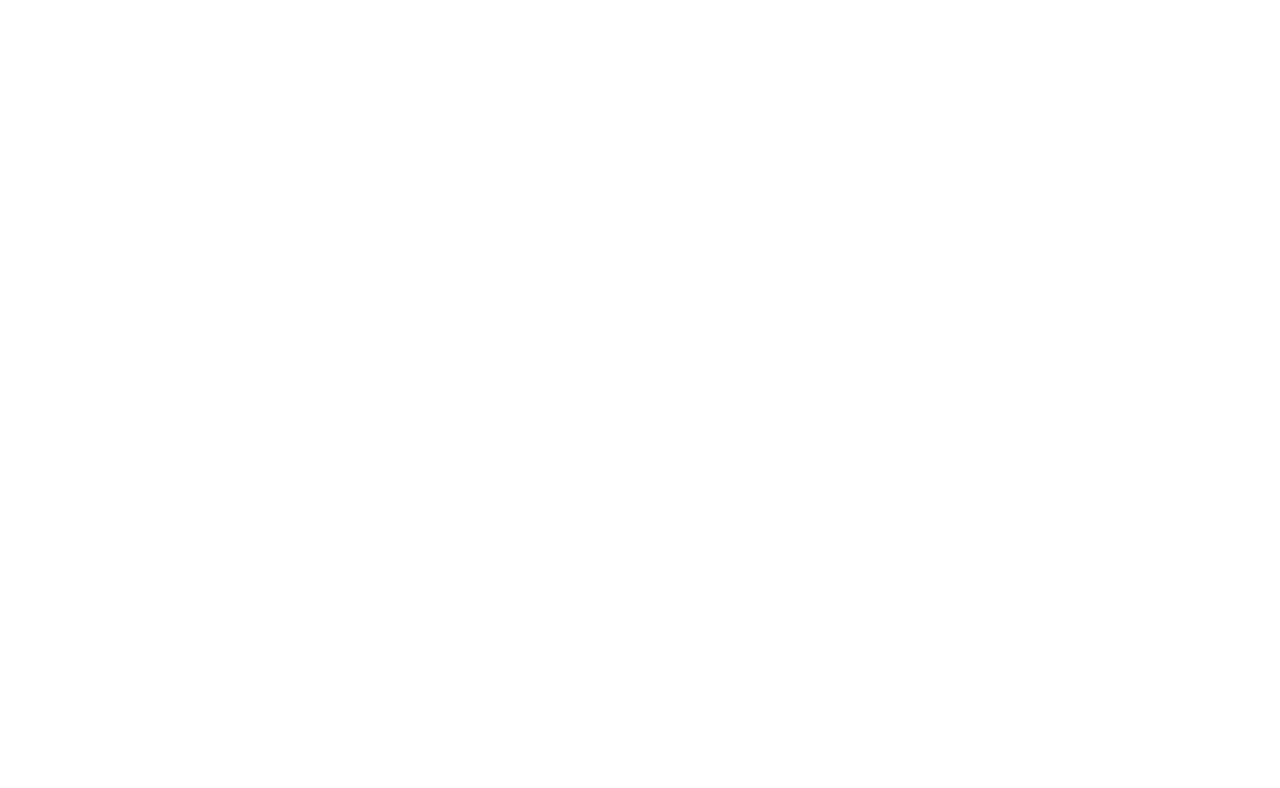
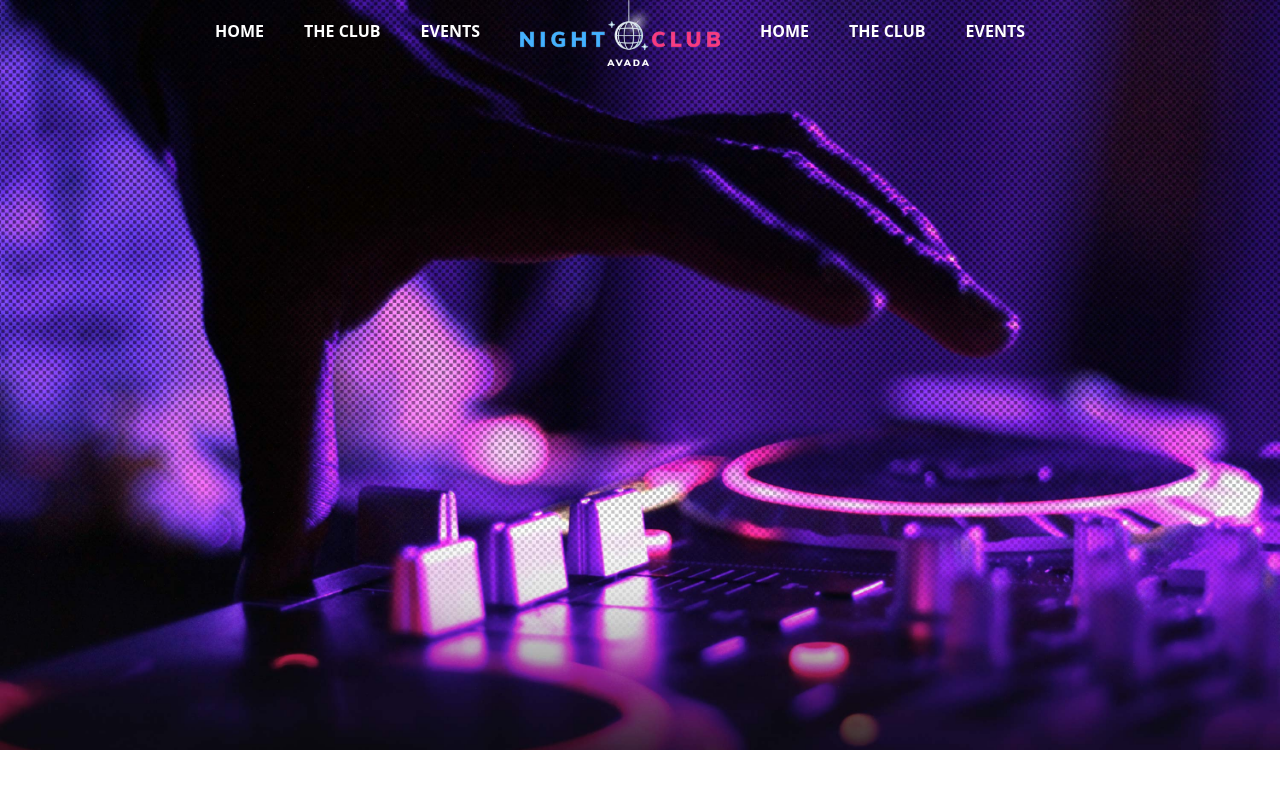
Before and after one commit to AriannaRuggirello/proj-html-vuejs, a Vue app: page / in a window 1280 px wide. Shown: the top 788 px of the page. Built offline with nearby package versions, Linux system fonts and the light colour scheme.

Commit message:
nav header,background img

```diff
--- a/index.html
+++ b/index.html
@@ -1,13 +1,16 @@
 <!DOCTYPE html>
 <html lang="en">
+
 <head>
   <meta charset="UTF-8" />
   <link rel="icon" type="image/svg+xml" href="/vite.svg" />
   <meta name="viewport" content="width=device-width, initial-scale=1.0" />
-    <title>Vite + Vue</title>
+  <title>NightClub</title>
 </head>
+
 <body>
   <div id="app"></div>
   <script type="module" src="/src/main.js"></script>
 </body>
+
 </html>
--- a/src/components/PageHeader.vue
+++ b/src/components/PageHeader.vue
@@ -12,9 +12,55 @@
 
 </script>
 
-<template></template>
+<template>
+  <header>
+    <div class="container text-center ">
+      <div class="row align-items-center">
+        <!-- nav bar con logo in centro -->
+        <nav>
+
+          <a href="#">HOME</a>
+          <a href="#">THE CLUB</a>
+          <a href="#">EVENTS</a>
+
+          <a href="#">
+            <img src="../../public/images/avada-nightclub-logo.png" alt="">
+          </a>
+          <a href="#">HOME</a>
+          <a href="#">THE CLUB</a>
+          <a href="#">EVENTS</a>
+        </nav>
+
+      </div>
+      <!-- hero -->
+      <div class="hero">
+
+      </div>
+    </div>
+
+
+  </header>
+</template>
 
 <style lang="scss" scoped>
 @use '../style/partials/variables.scss' as *;
 @use '../style/partials/mixin.scss' as *;
+
+header {
+  background-image: url(../../public/images/avada-nightclub-home-hero.jpg);
+  background-size: cover;
+  height: 750px;
+}
+
+img {
+  width: 200px;
+
+}
+
+a {
+  color: white;
+  font-weight: bold;
+  padding-right: 40px;
+  text-decoration: none;
+}
 </style>
--- a/src/main.js
+++ b/src/main.js
@@ -3,3 +3,5 @@
 import App from './App.vue'
 
 createApp(App).mount('#app')
+import 'bootstrap/dist/css/bootstrap.css';
+import 'bootstrap/dist/js/bootstrap.js';
```
Lines whose indentation alone changed are shown as unchanged.
